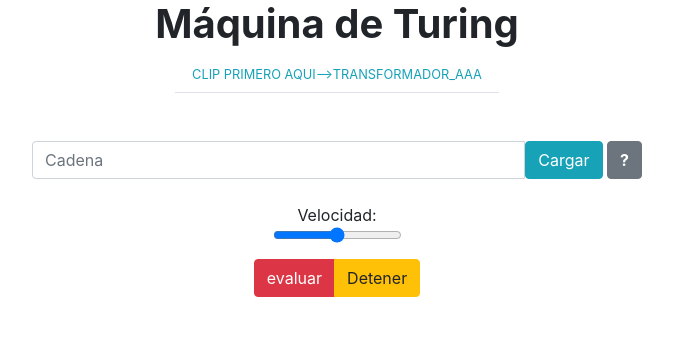
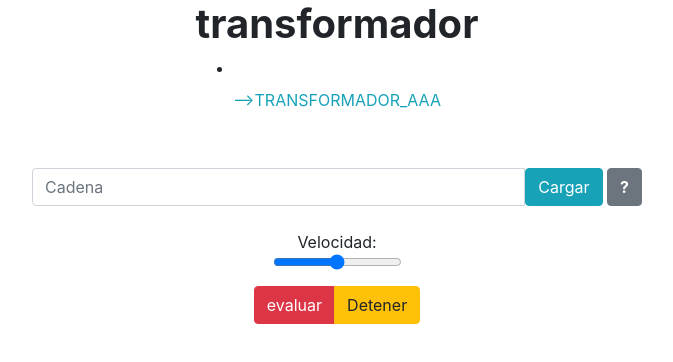
Before and after one commit to luishawkins/MaquinaDeTuring, a plain HTML site: page index.html in a window 1280 px wide. Shown: the whole page, without its empty margins (303-976 px from the left). Drawn offline with Linux system fonts and the light colour scheme.

Commit message:
actulizacion carga directo evento 3

```diff
--- a/index.html
+++ b/index.html
@@ -30,9 +30,7 @@
         <div class="d-flex justify-content-center mt-1 mb-5 ">
             <div class="row">
                 <div class="col">
-                    <ul class="nav nav-tabs small" role="tablist">
-                        <li id="elemento3" class="nav-item"><a class="nav-link text-uppercase text-info" data-toggle="tab" href="#tab3" role="tab">clip primero aqui-->transformador_aaa</a></li>
-                    </ul>
+                    <li id="elemento3" onclick="plusSlides(1)" class="nav-item"><a class="nav-link text-uppercase text-info" data-toggle="tab" href="#tab3" role="tab">-->transformador_aaa</a></li>
                 </div>
             </div>
         </div>
--- a/js/ui.js
+++ b/js/ui.js
@@ -20,6 +20,9 @@ var Machines = {
 
 $(function() {
     Clear();
+    ID = 3;
+    ClearRows(3);
+    document.getElementById("etiqueta").innerText = "transformador";
 
     $('#elemento1').click(function() {
         ID = 1;
```
